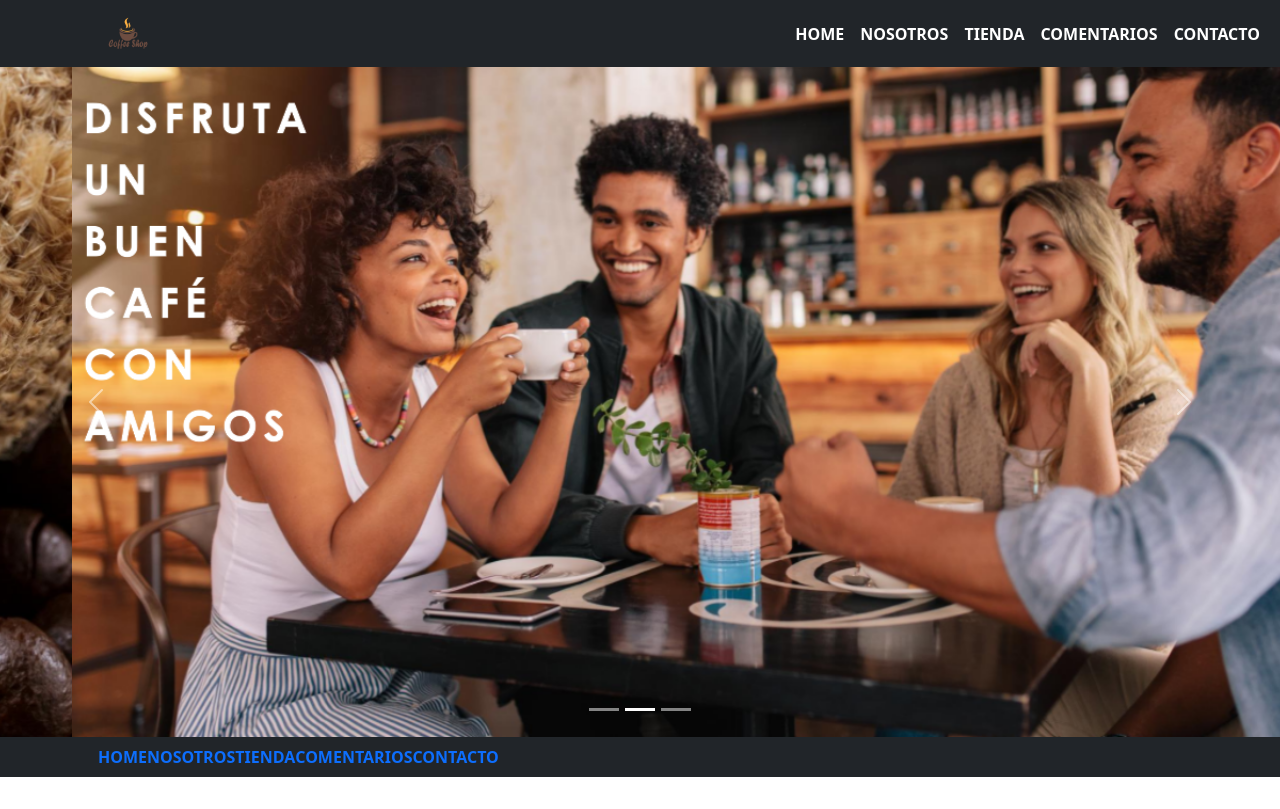
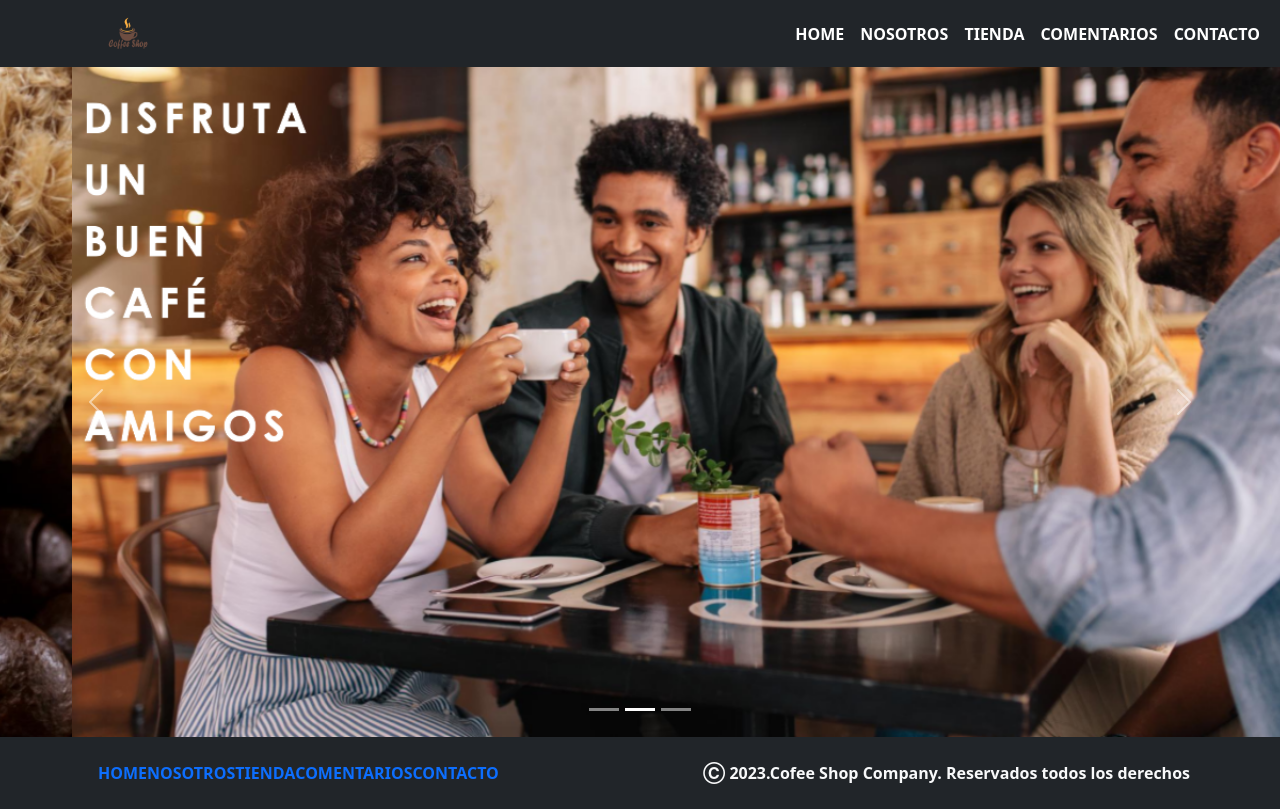
Before and after one commit to dmunoz80/CoffeShop-ProyectoFinal, a React (Create React App) app: page / in a window 1280 px wide. Built offline with nearby package versions, Linux system fonts and the light colour scheme.

Commit message:
modificación footer se agrega derechos reservados

```diff
--- a/src/components/Footer.jsx
+++ b/src/components/Footer.jsx
@@ -20,6 +20,7 @@ function Footer() {
             <NavLink to='/' className='text-decoration-none'>CONTACTO</NavLink>
           </Nav>
         </Navbar.Collapse>
+        <Navbar.Text className='text-light m-2'>Ⓒ 2023.Cofee Shop Company. Reservados todos los derechos</Navbar.Text>
       </Container>
     </Navbar>
   );
```
